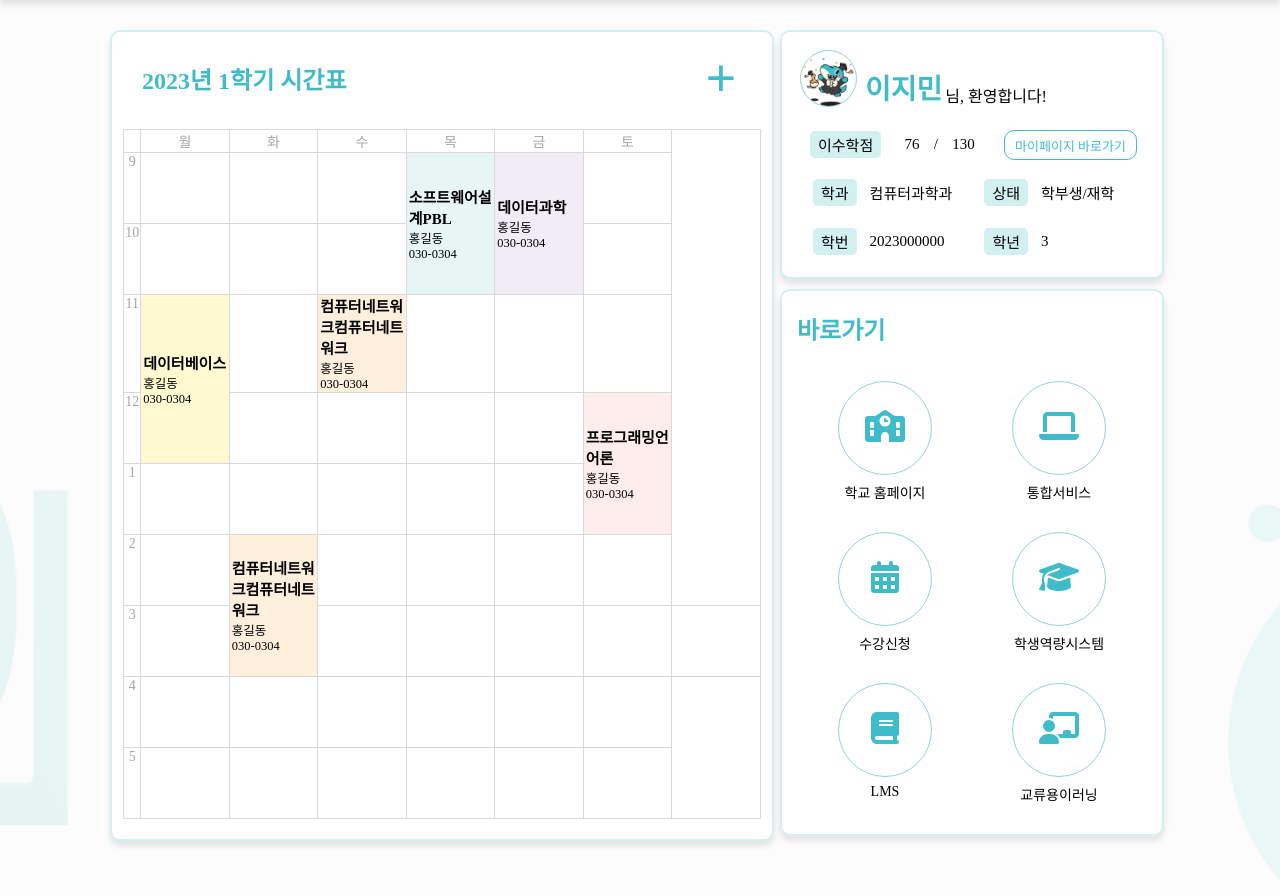
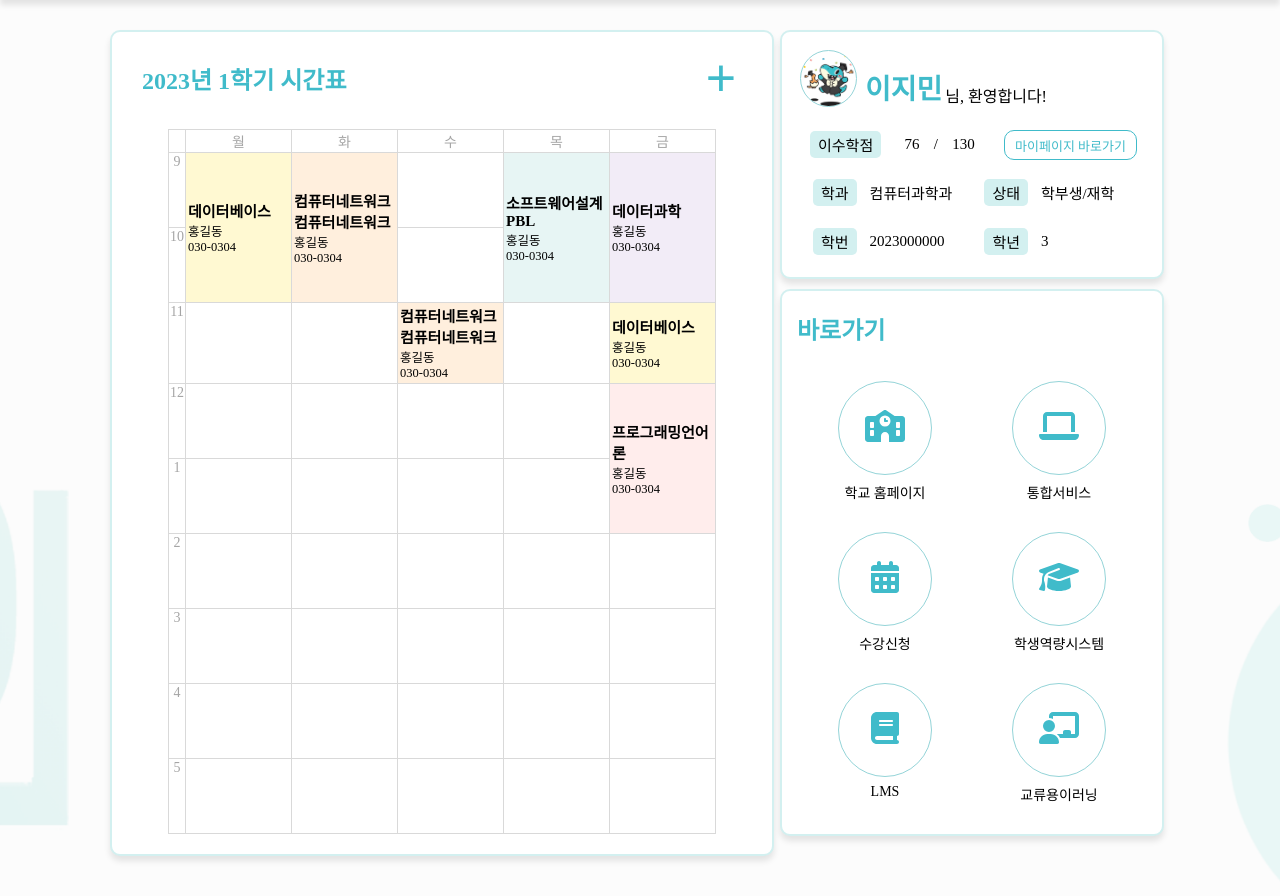
Before and after one commit to minijeans/2023_1st_everydata, a PHP site: page /html/main.html in a window 1280 px wide. Shown: the part 108-1004 px from the top of the page. Run offline with PHP 8.4, Linux system fonts and the light colour scheme.

Commit message:
jimin 시간표 완료

```diff
--- a/css/main.css
+++ b/css/main.css
@@ -90,12 +90,12 @@
 #main-timetable td{
     position: relative;
     padding: 10px;
-    padding: 0 2px;
+    padding: 2px;
     width: 101px;
     height: 70px;
     font-size: 12.5px;
-    /* text-overflow: ellipsis !important; */
 }
+
 .delete-button {
     position: absolute;
     top: 50%;
--- a/html/main.html
+++ b/html/main.html
@@ -79,7 +79,7 @@
                             </tr>
                             <tr>
                                 <th><div>학번</div></th>
-                                <td id="profile-academic_number">2023000000</td>
+                                <td id="profile-student_id">2023000000</td>
                                 <th><div>학년</div></th>
                                 <td id="profile-grade">3</td>
                             </tr>
--- a/html/signup.html
+++ b/html/signup.html
@@ -32,8 +32,8 @@
                 <input type="text" id="name" onchange="name_inputcheck()" placeholder="이름">
                 <span class="input-check" id="name-checktext"></span>
                 <div><span>*</span>학번</div>
-                <input type="text" id="academic_number" onchange="academic_number_inputcheck()" placeholder="학번">
-                <span class="input-check" id="academic_number-checktext"></span>
+                <input type="text" id="student_id" onchange="student_id_inputcheck()" placeholder="학번">
+                <span class="input-check" id="student_id-checktext"></span>
                 <div id="signup-threebox">
                     <div>
                         <div><span>*</span>상태</div>
--- a/js/ex.js
+++ b/js/ex.js
@@ -320,6 +320,12 @@
     mergedRowStart = cell;
 
 
+    const isLastSubject = i === dayTimePairs.length - 1; //마지막 교시인지 확인
+    if (!isLastSubject) {
+      continue;
+    }
+    const startCellIndex = mergedRowStart.cellIndex;
+
   <!-- <tr>
                             <th> </th>
                             <th>월</th>
--- a/js/main.js
+++ b/js/main.js
@@ -9,11 +9,11 @@
 
 //임의 DB
 const tempSubjects = [
-  { id: 1, name: '프로그래밍언어론', professor: '홍길동', category: '전공필수', time: '토4, 토5', room: '030-0304' },
+  { id: 1, name: '프로그래밍언어론', professor: '홍길동', category: '전공필수', time: '금4, 금5', room: '030-0304' },
   { id: 2, name: '소프트웨어설계PBL', professor: '홍길동', category: '전공필수', time: '목1, 목2', room: '030-0304' },
-  { id: 3, name: '데이터베이스', professor: '홍길동', category: '전공필수', time: '월3, 월4', room: '030-0304' },
+  { id: 3, name: '데이터베이스', professor: '홍길동', category: '전공필수', time: '금3, 월1, 월2', room: '030-0304' },
   { id: 4, name: '데이터과학', professor: '홍길동', category: '전공필수', time: '금1, 금2', room: '030-0304' },
-  { id: 5, name: '컴퓨터네트워크컴퓨터네트워크', professor: '홍길동', category: '전공필수', time: '화6, 화7, 수3', room: '030-0304' }
+  { id: 5, name: '컴퓨터네트워크컴퓨터네트워크', professor: '홍길동', category: '전공필수', time: '화1, 화2, 수3', room: '030-0304' }
 ];
 
 //사용자 프로필--------------------------------------------------------------
@@ -35,7 +35,7 @@
     document.getElementById("profile-total_credit").innerHTML = total_credit;
     document.getElementById("profile-major").innerHTML = major;
     document.getElementById("profile-status").innerHTML = status;
-    document.getElementById("profile-academic_number").innerHTML = academic_number;
+    document.getElementById("profile-student_id").innerHTML = academic_number;
     document.getElementById("profile-grade").innerHTML = grade;
   },
   error: function(xhr, status, error){
@@ -175,8 +175,6 @@
       return;
     }
 
-    const isLastSubject = i === dayTimePairs.length - 1; //마지막 교시인지 확인
-
     //연속된 강의면 mergedRows++
     if (i > 0) {
       const prevSubject = dayTimePairs[i - 1];
@@ -185,9 +183,6 @@
       const prevTimeEnd = Number(prevTime) + 1;
       if (day === prevDay && currentTime === prevTimeEnd) {
         mergedRows++;
-        if (!isLastSubject) {
-          continue;
-        }
       }
     }
 
@@ -202,7 +197,6 @@
 
     //연속된 강의면 rowspan 속성 설정 및 셀 삭제
     if (mergedRows > 1) {
-      const startCellIndex = mergedRowStart.cellIndex;
       const rowspan = mergedRows;
       const prevRow = mergedRowStart.parentNode;
 
```
Also changed, not shown: js/findPassword.js (+4 -4 lines), js/signup.js (+9 -9 lines).
